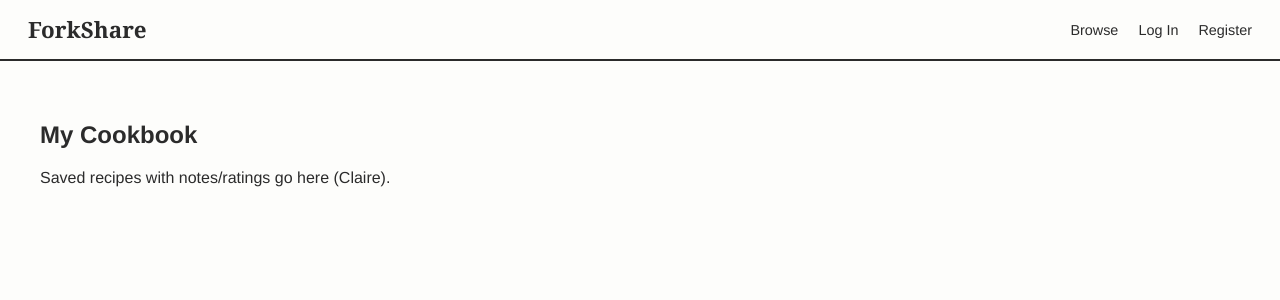
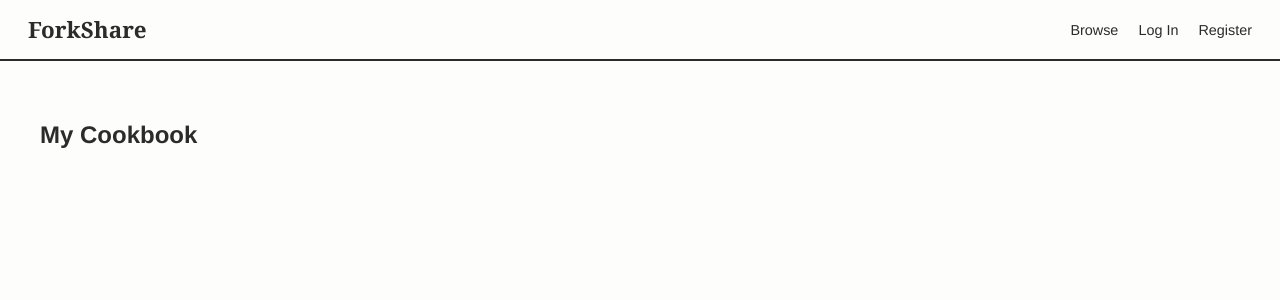
Before and after one commit to isaac650/ForkShare, a React (Vite) app in the folder frontend/: page /cookbook in a window 1280 px wide. Shown: the top 300 px of the page. Built offline with nearby package versions, Linux system fonts and the light colour scheme; no server answers.

Commit message:
Inital Commit Celine-

```diff
--- a/frontend/src/pages/BrowsePage.jsx
+++ b/frontend/src/pages/BrowsePage.jsx
@@ -1,10 +1,8 @@
-// TODO(Claire): replace with real search/filter UI + recipe card grid.
-// GET /api/recipes?search=&category=&maxTime= is already live on the backend.
+
 function BrowsePage() {
   return (
     <div style={{ padding: 40, fontFamily: 'Helvetica, Arial, sans-serif' }}>
       <h2>Browse Recipes</h2>
-      <p>Search/filter UI and recipe grid go here (Claire).</p>
     </div>
   );
 }
--- a/frontend/src/pages/CookbookPage.jsx
+++ b/frontend/src/pages/CookbookPage.jsx
@@ -1,10 +1,9 @@
-// TODO(Claire): fetch GET /api/cookbook, render saved recipes with
-// editable note/rating (PUT /api/cookbook/:recipeId) and remove (DELETE).
+//  fetch GET /api/cookbook,
+// editable note/rating
 function CookbookPage() {
   return (
     <div style={{ padding: 40, fontFamily: 'Helvetica, Arial, sans-serif' }}>
       <h2>My Cookbook</h2>
-      <p>Saved recipes with notes/ratings go here (Claire).</p>
     </div>
   );
 }
```
